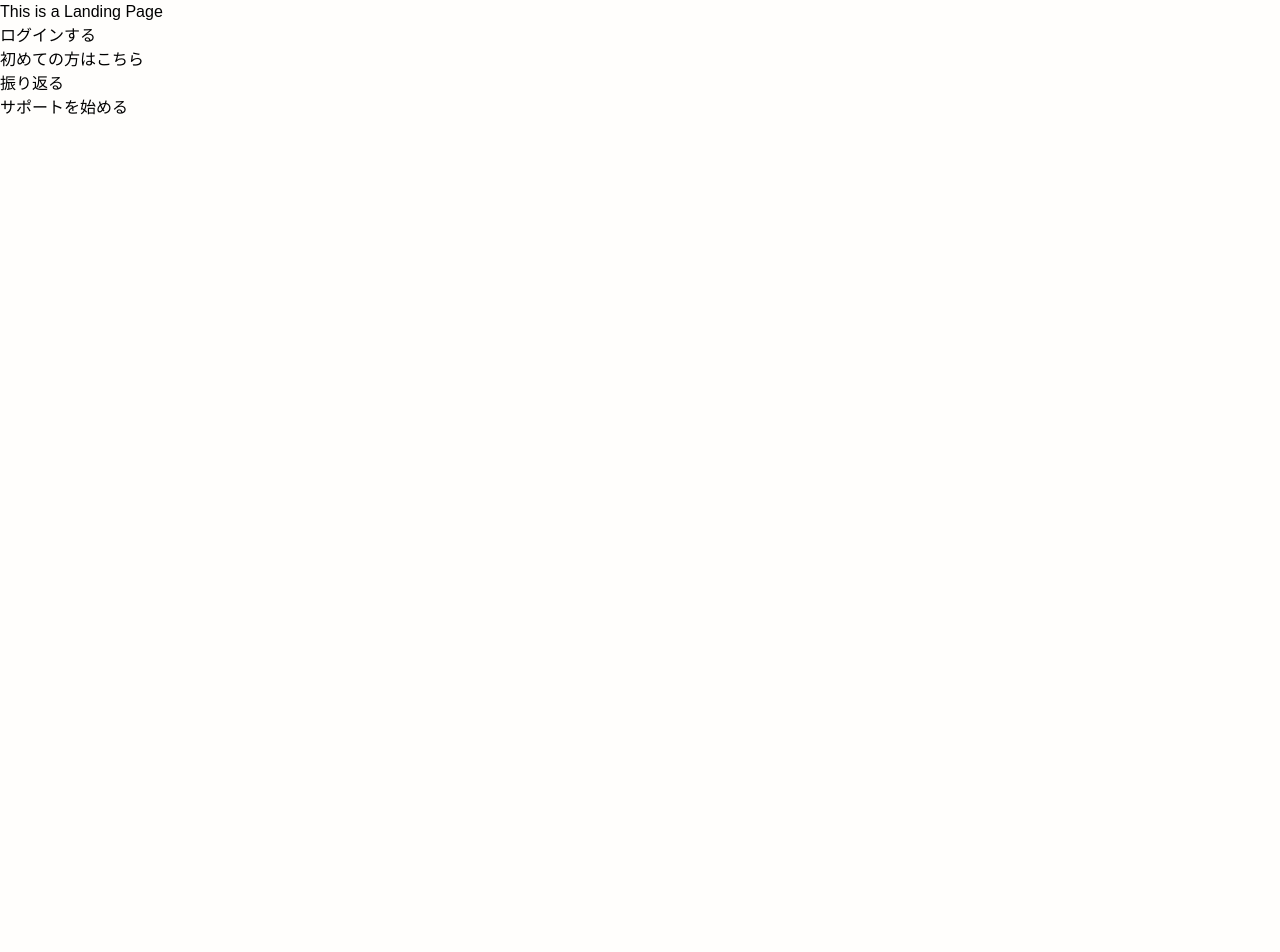
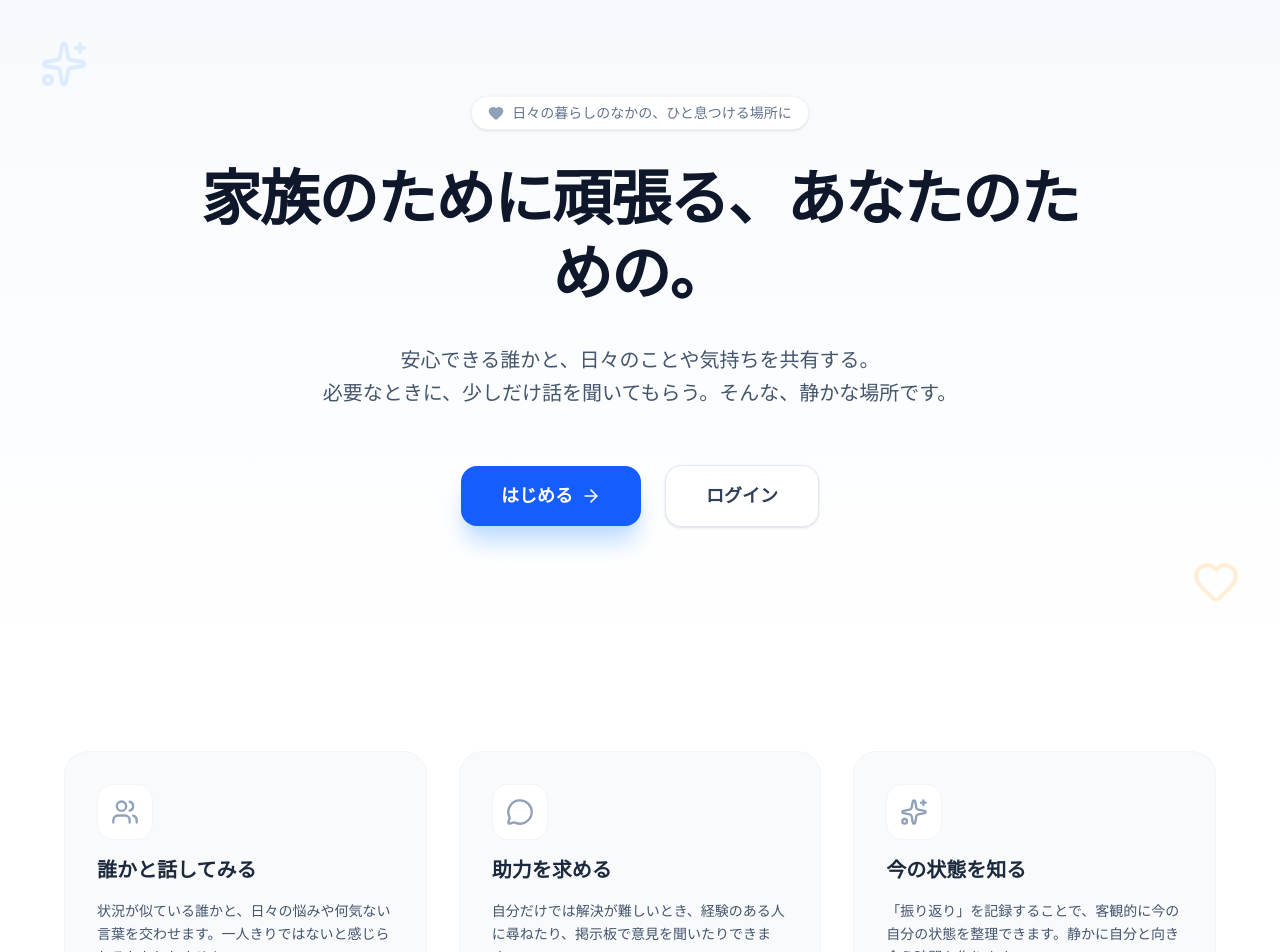
Before and after one commit to ISC-MakeIT/YoungCarerSNS, a Next.js app: page / in a window 1280 px wide. Shown: the top 952 px of the page. Before the commit the page ends 800 px from the top, so only its background shows below. Built offline with nearby package versions, Linux system fonts and the light colour scheme.

Commit message:
それとないランディングページ

```diff
--- a/src/app/(public)/page.tsx
+++ b/src/app/(public)/page.tsx
@@ -1,15 +1,122 @@
 import Link from "next/link";
+import { Heart, Users, MessageCircle, ArrowRight, Sparkles } from "lucide-react";
 
 export default function LandingPage() {
     return (
-        <main>
-            <h1>This is a Landing Page</h1>
-            <ul>
-            <li><Link href="login">ログインする</Link></li>
-            <li><Link href="register">初めての方はこちら</Link></li>
-            <li><Link href="reflection">振り返る</Link></li>
-            <li><Link href="register?role=supporter">サポートを始める</Link></li>
-            </ul>
-        </main>
+        <div className="min-h-screen flex flex-col bg-[#FFFEFC]">
+            {/* Hero Section */}
+            <header className="relative bg-gradient-to-b from-blue-50/50 to-white px-6 pt-24 pb-32 text-center overflow-hidden">
+                <div className="absolute top-10 left-10 text-blue-100 animate-pulse">
+                    <Sparkles size={48} />
+                </div>
+                <div className="absolute bottom-10 right-10 text-orange-100 animate-bounce">
+                    <Heart size={48} />
+                </div>
+
+                <div className="max-w-4xl mx-auto space-y-8 relative z-10">
+                    <div className="inline-flex items-center space-x-2 bg-white border border-slate-100 text-slate-500 px-4 py-1.5 rounded-full text-sm font-medium shadow-sm">
+                        <Heart size={16} className="fill-slate-400 text-slate-400" />
+                        <span>日々の暮らしのなかの、ひと息つける場所に</span>
+                    </div>
+
+                    <h1 className="text-4xl md:text-6xl font-bold text-slate-900 leading-tight tracking-tight">
+                        家族のために頑張る、<br className="md:hidden" />
+                        あなたのための。
+                    </h1>
+
+                    <p className="text-lg md:text-xl text-slate-600 max-w-2xl mx-auto leading-relaxed">
+                        安心できる誰かと、日々のことや気持ちを共有する。<br className="hidden md:block" />
+                        必要なときに、少しだけ話を聞いてもらう。そんな、静かな場所です。
+                    </p>
+
+                    <div className="flex flex-col sm:flex-row items-center justify-center gap-6 pt-6">
+                        <Link
+                            href="/register"
+                            className="w-full sm:w-auto px-10 py-4 bg-blue-600 text-white rounded-2xl font-bold text-lg hover:bg-blue-700 transition-all shadow-xl shadow-blue-200 flex items-center justify-center active:scale-95"
+                        >
+                            はじめる
+                            <ArrowRight size={20} className="ml-2" />
+                        </Link>
+                        <Link
+                            href="/login"
+                            className="w-full sm:w-auto px-10 py-4 bg-white text-slate-700 border border-slate-200 rounded-2xl font-bold text-lg hover:bg-slate-50 transition-all active:scale-95 shadow-sm"
+                        >
+                            ログイン
+                        </Link>
+                    </div>
+                </div>
+            </header>
+
+            {/* Features section */}
+            <section className="px-6 py-24 bg-white">
+                <div className="max-w-6xl mx-auto grid md:grid-cols-3 gap-8 text-left">
+                    <div className="p-8 bg-slate-50 rounded-3xl border border-slate-100 space-y-4">
+                        <div className="w-14 h-14 bg-white text-slate-400 border border-slate-100 rounded-2xl flex items-center justify-center">
+                            <Users size={28} />
+                        </div>
+                        <h3 className="text-xl font-bold text-slate-800">誰かと話してみる</h3>
+                        <p className="text-slate-600 leading-relaxed text-sm">
+                            状況が似ている誰かと、日々の悩みや何気ない言葉を交わせます。一人きりではないと感じられるかもしれません。
+                        </p>
+                    </div>
+
+                    <div className="p-8 bg-slate-50 rounded-3xl border border-slate-100 space-y-4">
+                        <div className="w-14 h-14 bg-white text-slate-400 border border-slate-100 rounded-2xl flex items-center justify-center">
+                            <MessageCircle size={28} />
+                        </div>
+                        <h3 className="text-xl font-bold text-slate-800">助力を求める</h3>
+                        <p className="text-slate-600 leading-relaxed text-sm">
+                            自分だけでは解決が難しいとき、経験のある人に尋ねたり、掲示板で意見を聞いたりできます。
+                        </p>
+                    </div>
+
+                    <div className="p-8 bg-slate-50 rounded-3xl border border-slate-100 space-y-4">
+                        <div className="w-14 h-14 bg-white text-slate-400 border border-slate-100 rounded-2xl flex items-center justify-center">
+                            <Sparkles size={28} />
+                        </div>
+                        <h3 className="text-xl font-bold text-slate-800">今の状態を知る</h3>
+                        <p className="text-slate-600 leading-relaxed text-sm">
+                            「振り返り」を記録することで、客観的に今の自分の状態を整理できます。静かに自分と向き合う時間を作ります。
+                        </p>
+                    </div>
+                </div>
+            </section>
+
+            {/* Sub feature links */}
+            <div className="pb-24 flex justify-center px-6">
+                <Link
+                    href="/reflection"
+                    className="flex items-center space-x-2 text-slate-500 hover:text-blue-600 font-bold transition-colors group border-b border-transparent hover:border-blue-600 py-1"
+                >
+                    <span>まずは今の気持ちを記録してみる（振り返り機能）</span>
+                    <ArrowRight size={16} className="group-hover:translate-x-1 transition-transform" />
+                </Link>
+            </div>
+
+            {/* Supporter recruit */}
+            <section className="px-6 py-24 bg-white border-t border-slate-100">
+                <div className="max-w-3xl mx-auto">
+                    <div className="bg-slate-50 rounded-3xl p-8 md:p-12 border border-slate-100 space-y-6">
+                        <h2 className="text-2xl font-bold text-slate-800">サポーターとして参加する</h2>
+                        <p className="text-slate-600 leading-relaxed text-sm">
+                            家族のケアと向き合う若い世代を支えたい、学生サポーターを募集しています。元ケアラーの方や専門的に学んでいる方はもちろん、「自分にできることがあれば」という気持ちのある方も歓迎しています。
+                        </p>
+                        <div className="pt-2">
+                            <Link
+                                href="/register?role=supporter"
+                                className="inline-flex items-center text-blue-600 font-bold hover:underline group"
+                            >
+                                <span>サポーターとして登録する</span>
+                                <ArrowRight size={16} className="ml-1 group-hover:translate-x-0.5 transition-transform" />
+                            </Link>
+                        </div>
+                    </div>
+                </div>
+            </section>
+
+            <footer className="py-12 text-center text-slate-400 text-sm bg-white">
+                <p>&copy; 2026 Family Care Connect</p>
+            </footer>
+        </div>
     )
 }
```
